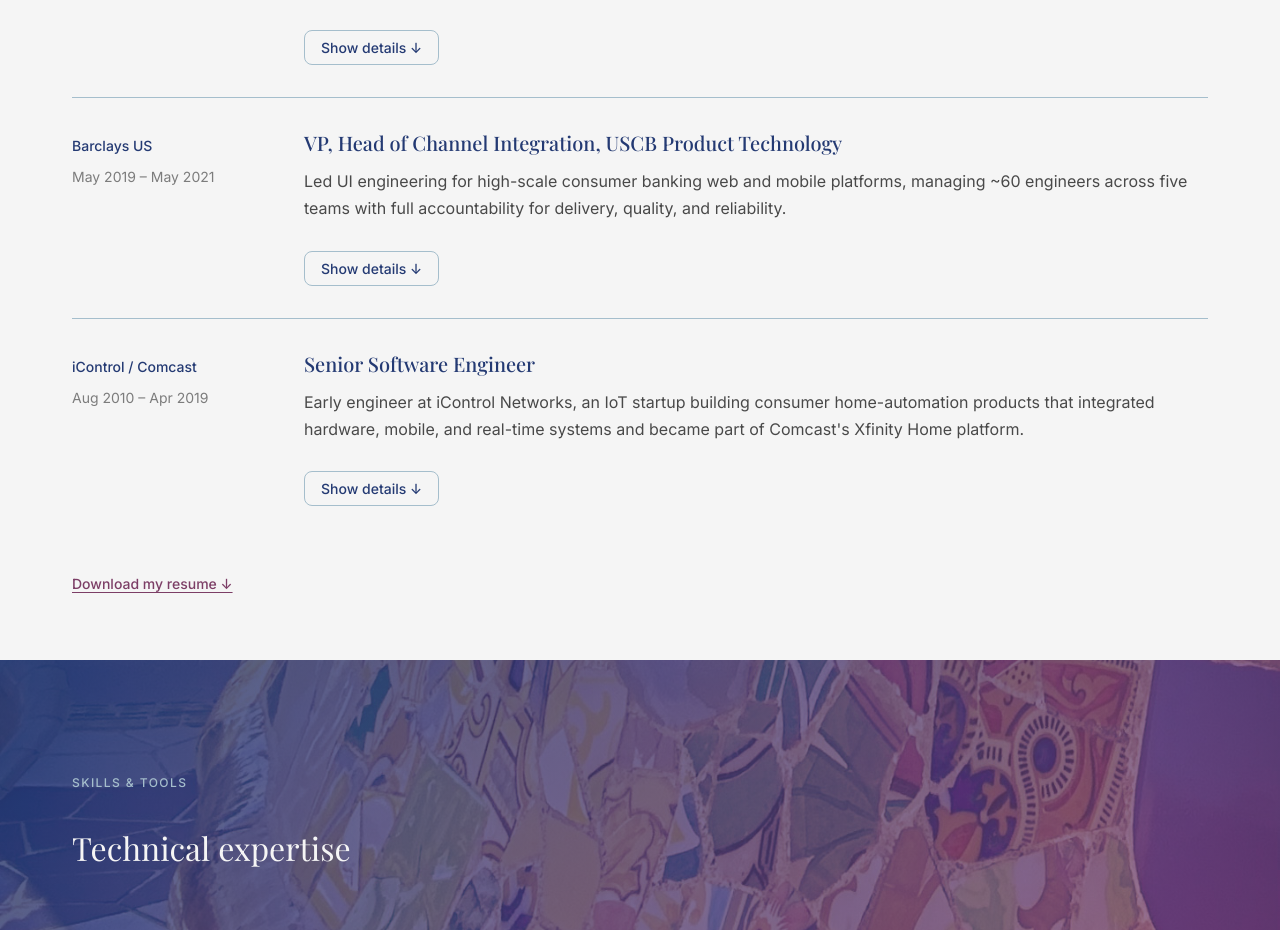
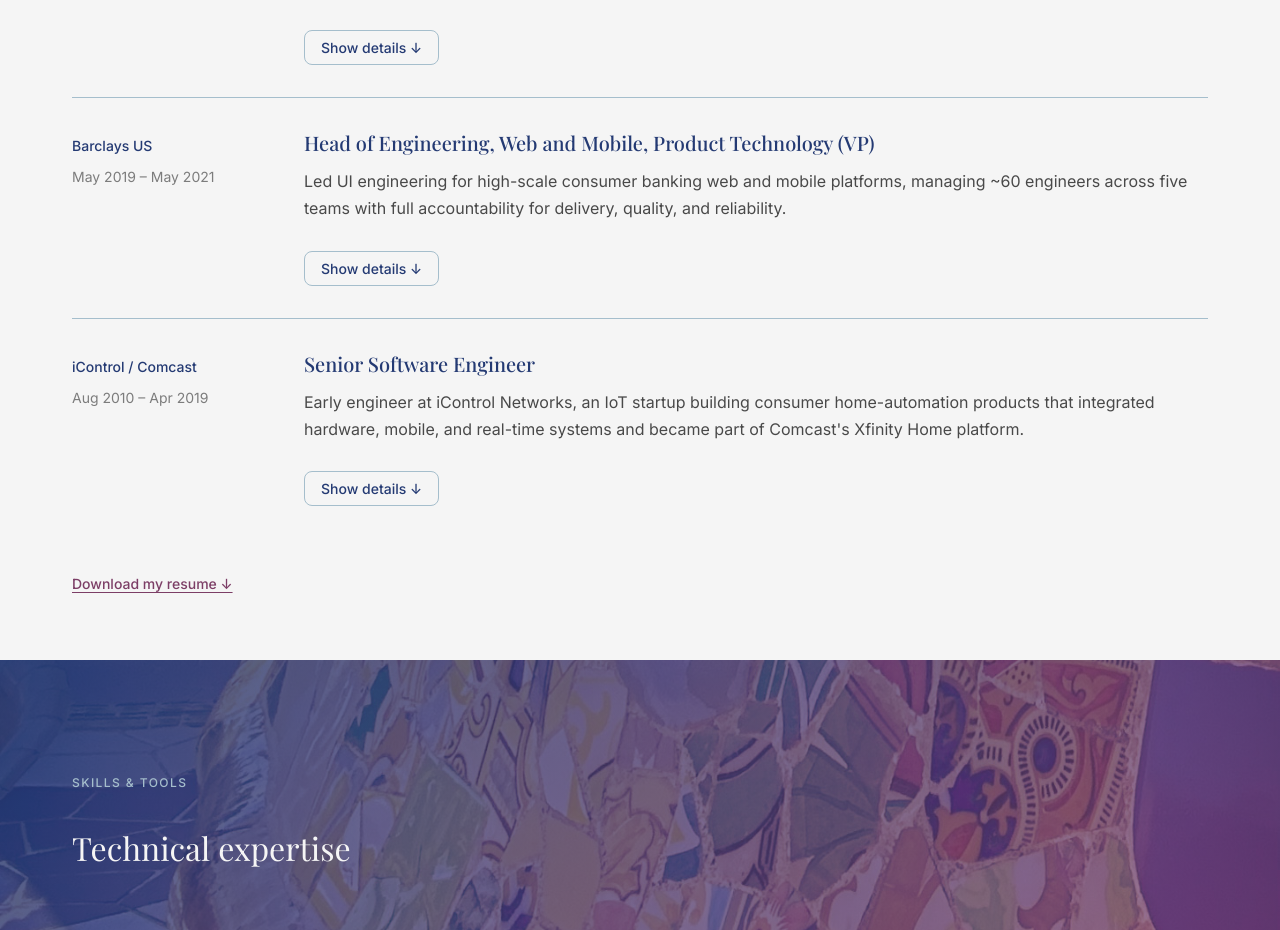
Before and after one commit to mirella4real/mirellabatista-com-frontend, a website: page index.html in a window 1280 px wide. Shown: the part 2846-3776 px from the top of the page. Drawn offline with nearby package versions, Linux system fonts and the light colour scheme; no server answers; a script that the page names is missing; a web font is replaced by a local one.

Commit message:
chore: Update Barclays title to functional engineering title

```diff
--- a/index.html
+++ b/index.html
@@ -449,7 +449,7 @@
                 </div>
                 <div class="role-card__content">
                   <h3 class="role-card__title">
-                    VP, Head of Channel Integration, USCB Product Technology
+                    Head of Engineering, Web and Mobile, Product Technology (VP)
                   </h3>
                   <p class="role-card__summary">
                     Led UI engineering for high-scale consumer banking web and
```
